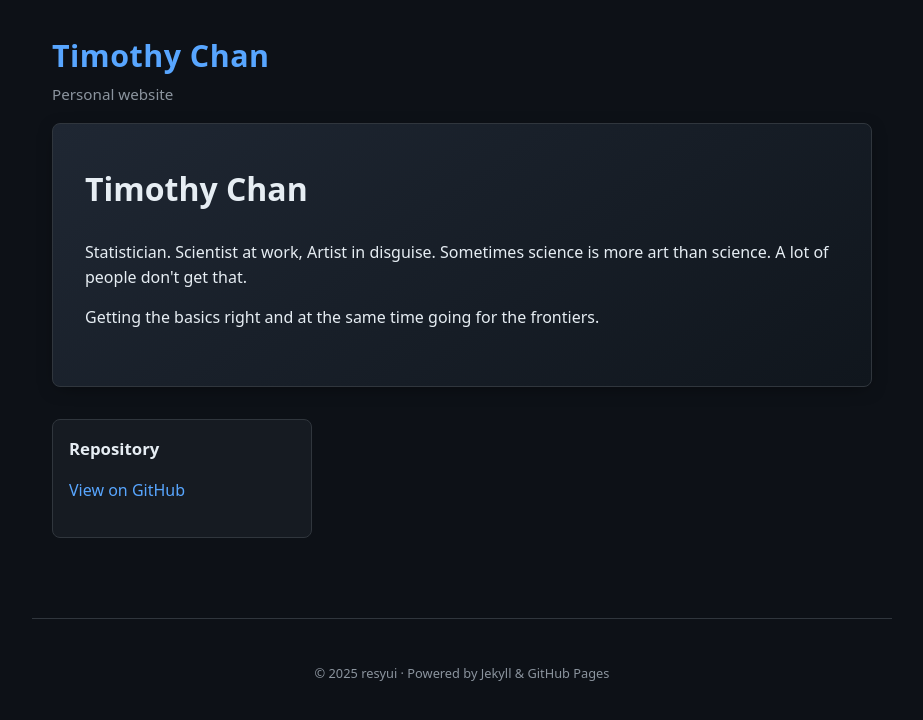
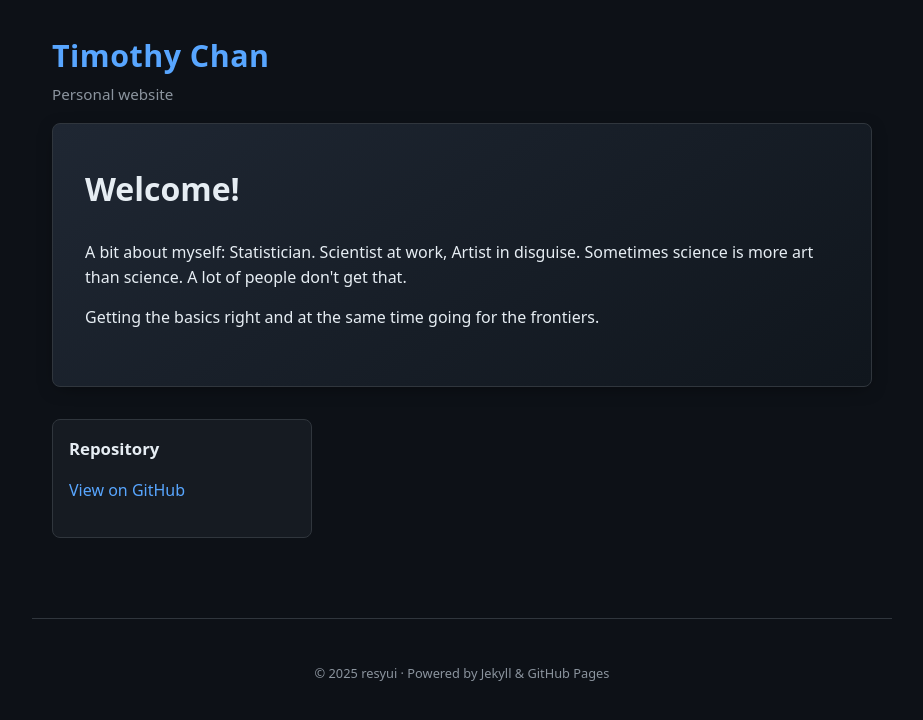
Before and after one commit to resyui/resyui.github.io, a Jekyll site: the page built from index.md, in a window 1280 px wide. Shown: the top 720 px of the page, without its empty margins (178-1101 px from the left). Built offline with Jekyll 4.4.1, drawn with Linux system fonts in a browser that asks for light colours.

Commit message:
Update header and introduction in index.md

```diff
--- a/index.md
+++ b/index.md
@@ -4,8 +4,8 @@ layout: default
 ---
 
 <div class="hero">
-  <h2> Timothy Chan </h2>
-  <p> Statistician. Scientist at work, Artist in disguise. Sometimes science is more art than science. A lot of people don't get that. </p>
+  <h2> Welcome! </h2>
+  <p> A bit about myself: Statistician. Scientist at work, Artist in disguise. Sometimes science is more art than science. A lot of people don't get that. </p>
   <p> Getting the basics right and at the same time going for the frontiers. </p>
 </div>
 
```
